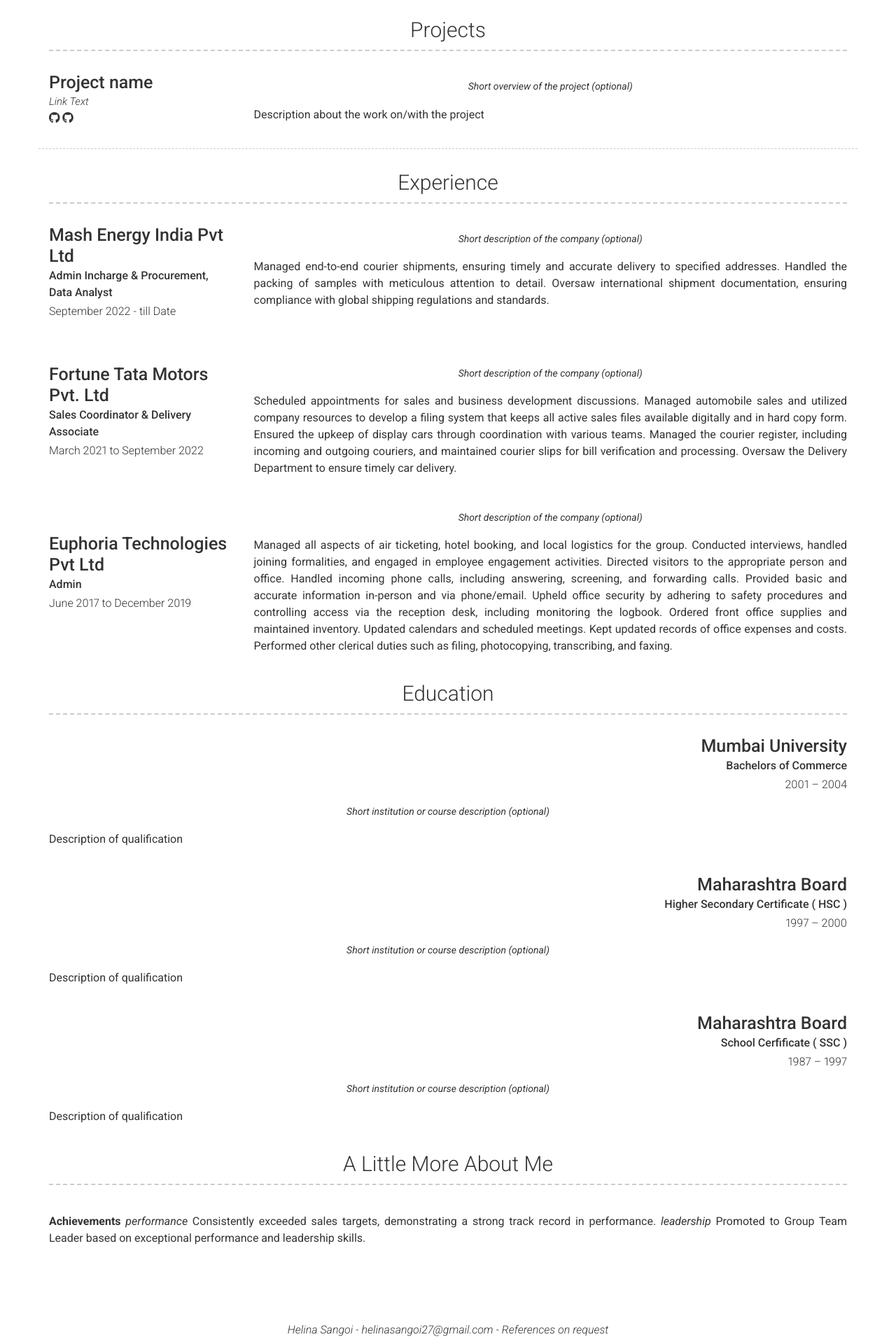
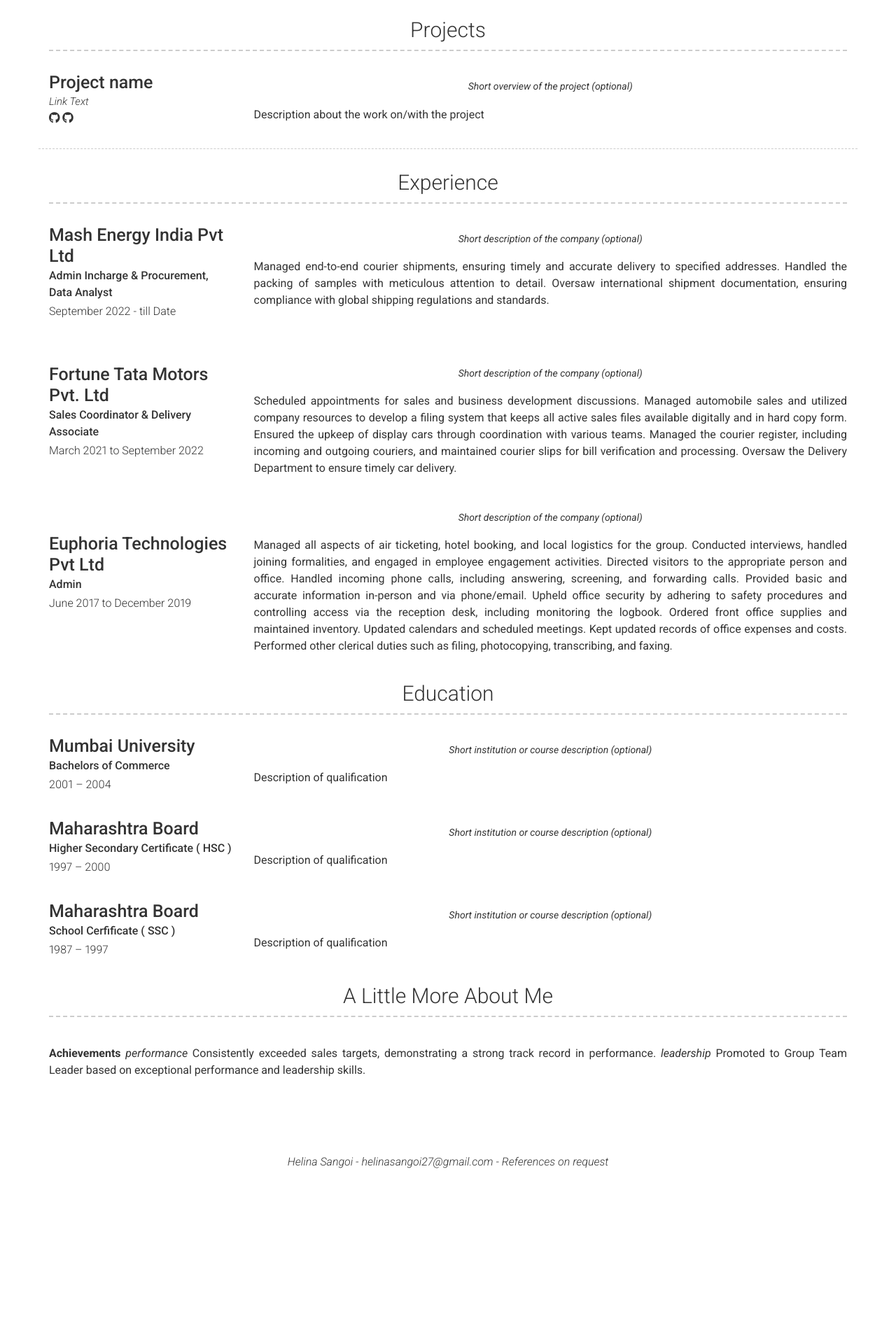
Before and after one commit to helinasangoi/myresume, a Jekyll site: the page built from index.md, in a window 1280 px wide. Shown: the part 930-2850 px from the top of the page at 70% size. Built offline with Jekyll 4.4.1, drawn with Linux system fonts in a browser that asks for light colours; nearby versions of some CDN libraries; after the commit the page ends 2610 px from its top, so only the background shows below that.

Commit message:
Update _config.yml

```diff
--- a/_config.yml
+++ b/_config.yml
@@ -120,7 +120,7 @@ content:
   - title: Education
     layout: list
     content:
-      - layout: top-right
+      - layout: top-left
         title: Mumbai University
         sub_title: Bachelors of Commerce
         caption: 2001 – 2004
@@ -128,7 +128,7 @@ content:
           Short institution or course description (optional)
         description: | # this will include new lines to allow paragraphs
           Description of qualification
-      - layout: top-right
+      - layout: top-left
         title: Maharashtra Board
         sub_title: Higher Secondary Certificate ( HSC )
         caption: 1997 – 2000
@@ -136,7 +136,7 @@ content:
           Short institution or course description (optional)
         description: | # this will include new lines to allow paragraphs
           Description of qualification
-      - layout: top-right
+      - layout: top-left
         title: Maharashtra Board
         sub_title: School Cerfificate ( SSC )
         caption: 1987 – 1997
```
